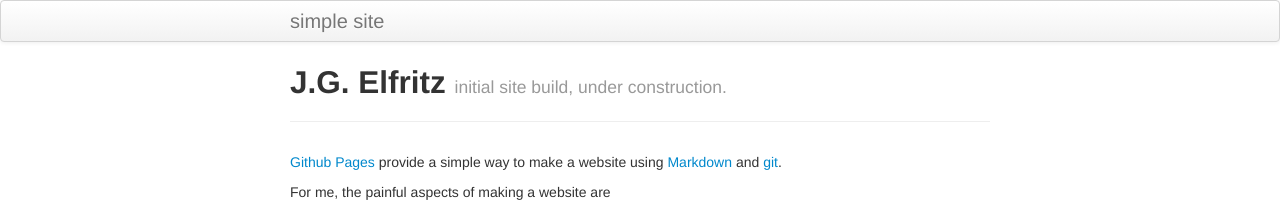
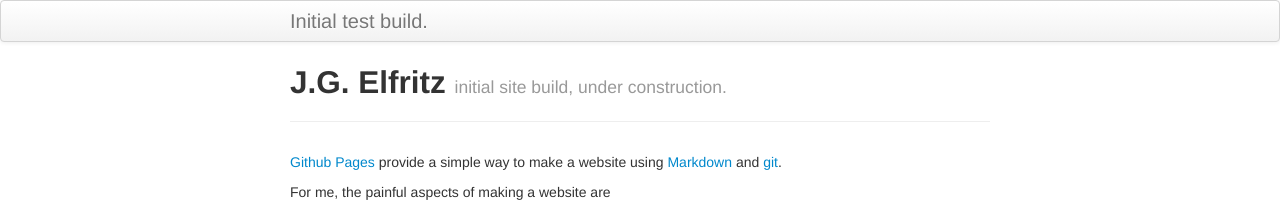
Before and after one commit to justinelfritz/justinelfritz.github.io, a Jekyll site: the page built from index.md, in a window 1280 px wide. Shown: the top 203 px of the page. Built offline with Jekyll 4.4.1, drawn with Linux system fonts in a browser that asks for light colours.

Commit message:
updated production url

```diff
--- a/_config.yml
+++ b/_config.yml
@@ -8,7 +8,7 @@ highlighter: rouge
 # Themes are encouraged to use these universal variables
 # so be sure to set them if your theme uses them.
 #
-title : simple site
+title : Initial test build.
 author :
   name : J.G. Elfritz
   email : justin.elfritz@gmail.com
@@ -17,7 +17,7 @@ author :
 #  feedburner : nil
 
 # NOTE: Replacing this next line with your own URL
-production_url : https://kbroman.github.io/simple_site
+production_url : https://mag06.github.io/
 
 # Tell Github to use the kramdown markdown interpreter
 # (see https://help.github.com/articles/migrating-your-pages-site-from-maruku)
```
